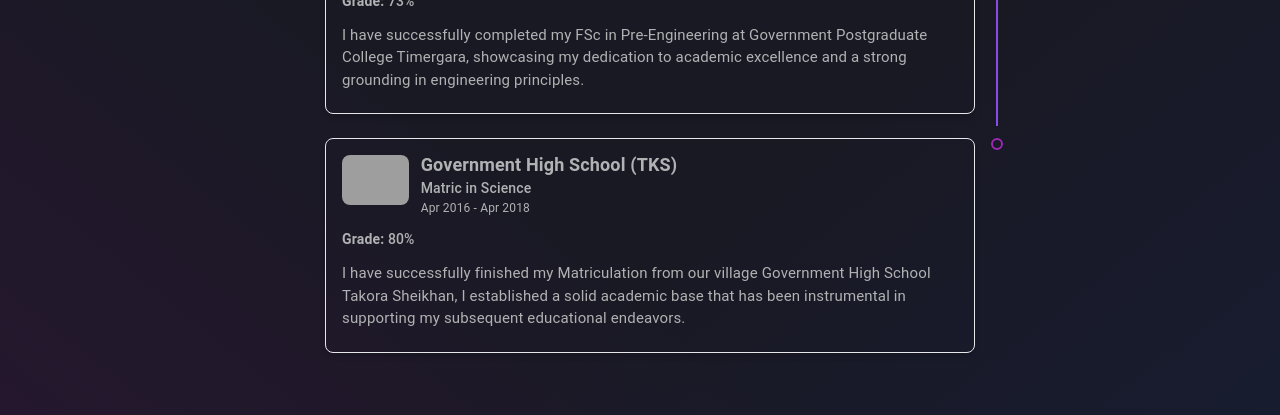
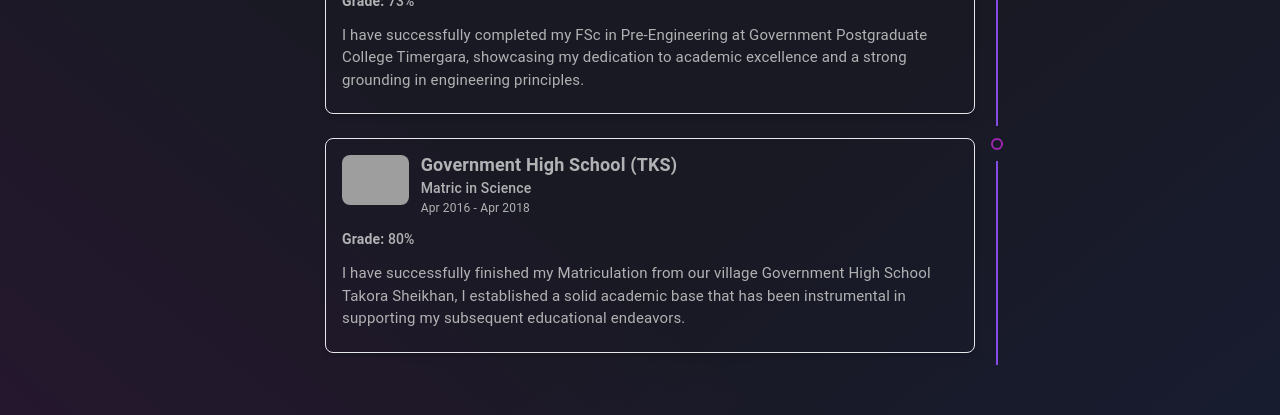
Before and after one commit to nadeembscs2021/nadeem-portfolio, a React (Vite) app: page / in a window 1280 px wide. Shown: the part 3960-4375 px from the top of the page. Built offline with nearby package versions, Linux system fonts and the light colour scheme; grey boxes are pictures that could not be loaded.

Commit message:
Updated Education card

```diff
--- a/src/components/Education.jsx
+++ b/src/components/Education.jsx
@@ -20,9 +20,9 @@ const Education = () => {
           Education
         </h1>
         <p className=" text-[16px] md:text-[18px] text-center max-w-[600px] text-darkTheme-text_secondary mt-3 md:m-0">
-        My education has been a journey of self-discovery, growth and it provided me with a strong foundation in computer
-          science and engineering principles. Here is a summary of my education
-          journey.
+          My education has been a journey of self-discovery, growth and it
+          provided me with a strong foundation in computer science and
+          engineering principles. Here is a summary of my education journey.
         </p>
         {/* TimelineSection */}
         <div className="w-full max-w-[1000px] mt-[10px] flex flex-col items-end justify-center gap-3 sm:items-center">
@@ -34,7 +34,7 @@ const Education = () => {
                 </TimelineContent>
                 <TimelineSeparator>
                   <TimelineDot variant="outlined" color="secondary" />
-                  {index !== experiences.length && (
+                  {index !== education.length - 1 && (
                     <TimelineConnector style={{ background: "#854CE6" }} />
                   )}
                 </TimelineSeparator>
```
